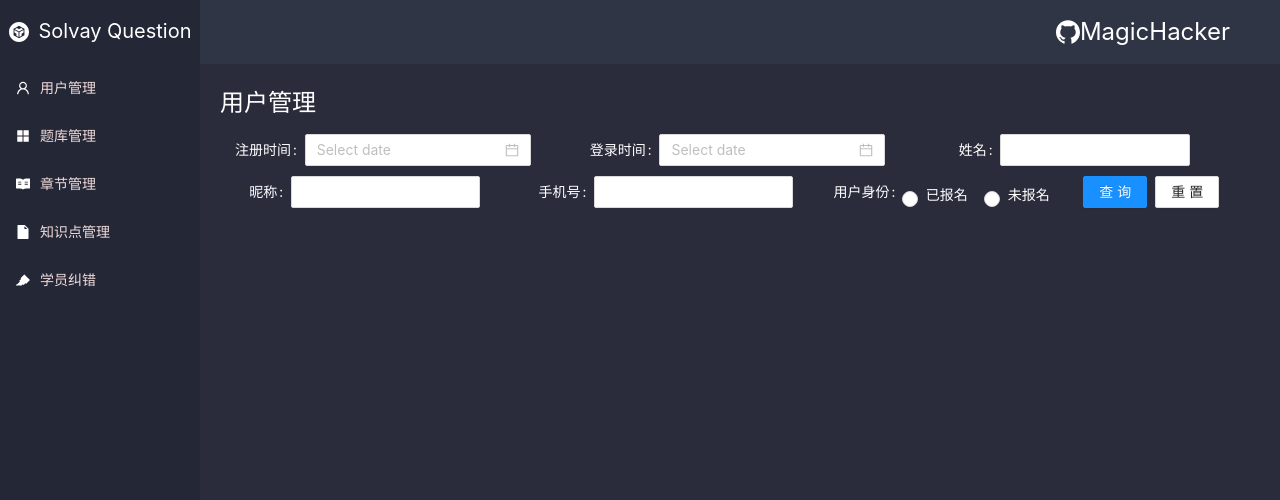
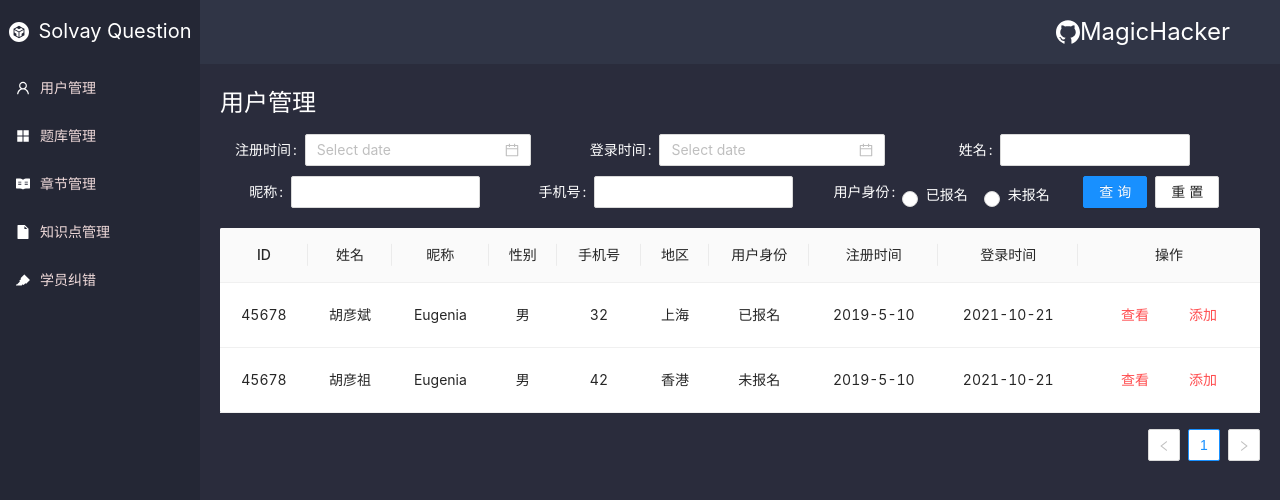
Before and after one commit to MagicHacker/Solvay-Question, a React app: page /#/homepage/userManage in a window 1280 px wide. Shown: the top 500 px of the page. Built offline with nearby package versions, Linux system fonts and the light colour scheme.

Commit message:
feat: 构建用户管理table

```diff
--- a/src/pages/userManage/index.js
+++ b/src/pages/userManage/index.js
@@ -1,10 +1,110 @@
 import React, { Component } from 'react';
-import { Form, DatePicker, Input, Radio, Button } from 'antd';
+import { Form, DatePicker, Input, Radio, Button, Table, Space } from 'antd';
 import './index.less';
 export default class UserManage extends Component {
   constructor(props) {
     super(props);
     this.state = {};
+    this.dataSource = [
+      {
+        key: '1',
+        name: '胡彦斌',
+        phone: 32,
+        registerTime: '2019-5-10',
+        id: 45678,
+        nickName: 'Eugenia',
+        sex: '男',
+        area: '上海',
+        userIdentity: '已报名',
+        loginTime: '2021-10-21',
+      },
+      {
+        key: '2',
+        name: '胡彦祖',
+        phone: 42,
+        registerTime: '2019-5-10',
+        id: 45678,
+        nickName: 'Eugenia',
+        sex: '男',
+        area: '香港',
+        userIdentity: '未报名',
+        loginTime: '2021-10-21',
+      },
+    ];
+
+    this.columns = [
+      {
+        title: 'ID',
+        key: 'id',
+        dataIndex: 'id',
+        align: 'center',
+      },
+      {
+        title: '姓名',
+        dataIndex: 'name',
+        key: 'name',
+        align: 'center',
+      },
+      {
+        title: '昵称',
+        dataIndex: 'nickName',
+        key: 'nickName',
+        align: 'center',
+      },
+      {
+        title: '性别',
+        dataIndex: 'sex',
+        key: 'sex',
+        align: 'center',
+      },
+      {
+        title: '手机号',
+        dataIndex: 'phone',
+        key: 'phone',
+        align: 'center',
+      },
+      {
+        title: '地区',
+        dataIndex: 'area',
+        key: 'area',
+        align: 'center',
+      },
+      {
+        title: '用户身份',
+        dataIndex: 'userIdentity',
+        key: 'userIdentity',
+        align: 'center',
+      },
+      {
+        title: '注册时间',
+        dataIndex: 'registerTime',
+        key: 'registerTime',
+        align: 'center',
+      },
+      {
+        title: '登录时间',
+        dataIndex: 'loginTime',
+        key: 'loginTime',
+        align: 'center',
+      },
+      {
+        title: '操作',
+        key: 'action',
+        align: 'center',
+        render: () => {
+          return (
+            <Space>
+              <Button size={{ size: 'small' }} type="text" danger>
+                查看
+              </Button>
+              <Button size={{ size: 'small' }} type="text" danger>
+                添加
+              </Button>
+            </Space>
+          );
+        },
+      },
+    ];
   }
   render() {
     return (
@@ -41,6 +141,7 @@ export default class UserManage extends Component {
             </Form.Item>
           </Form>
         </div>
+        <Table className="user_manage_table" dataSource={this.dataSource} columns={this.columns} />
       </div>
     );
   }
--- a/src/pages/userManage/index.less
+++ b/src/pages/userManage/index.less
@@ -12,4 +12,7 @@
       color: #fff;
     }
   }
+  .user_manage_table {
+    margin-top: 20px;
+  }
 }
```
